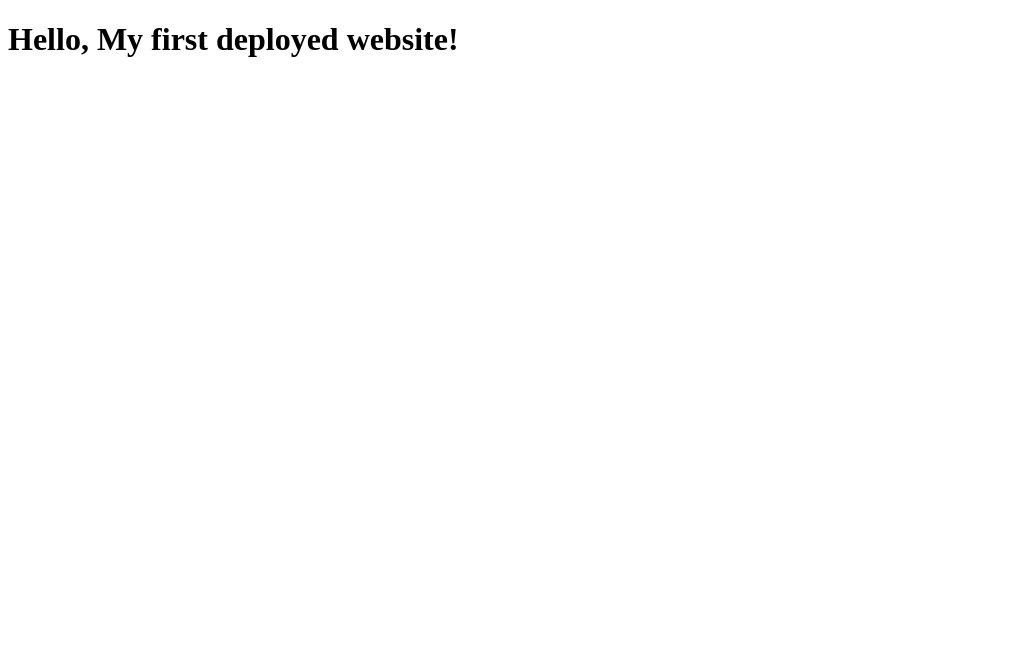
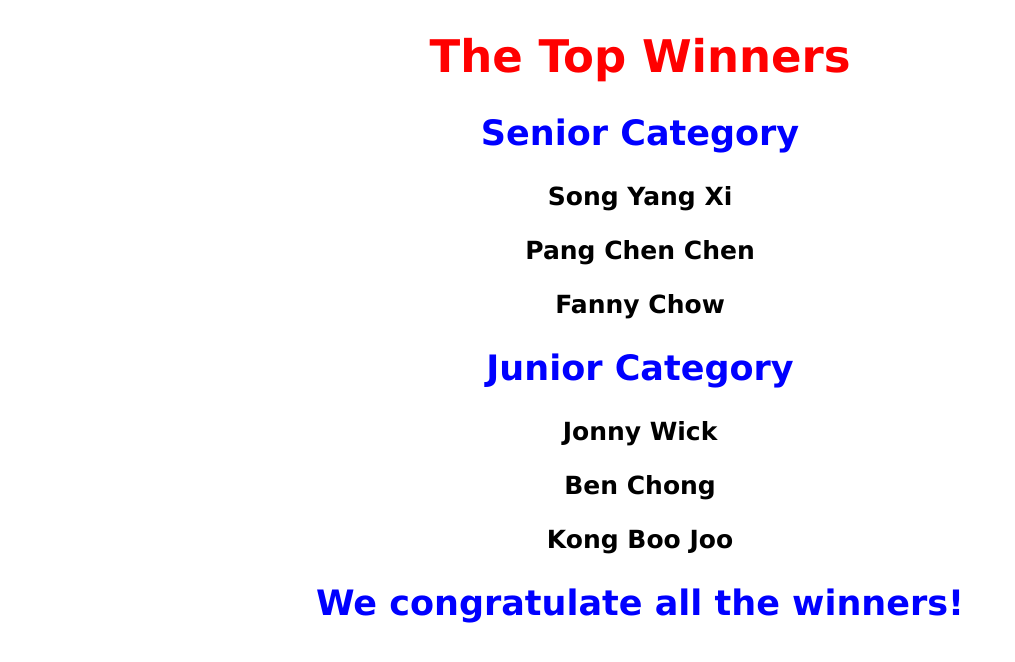
Before and after one commit to JaydenYeoh17/Index.html, a Flask app: page / in a window 1280 px wide. Shown: the top 662 px of the page, without its empty margins (0-1015 px from the left). Run offline with Flask 2, Linux system fonts and the light colour scheme.

Commit message:
Update index.html

```diff
--- a/app/templates/index.html
+++ b/app/templates/index.html
@@ -1,9 +1,42 @@
+
 <!DOCTYPE html>
 <html>
     <head>
+        <style>
+            body {background-color: white;}
+            h1 {
+            text-align:center;
+            color:red;
+            font-family:verdana;
+            font-size:45px;
+        }
+        h2{
+            text-align:center;
+            color:blue;
+            font-family:verdana;
+            font-size:35px;
+        }
+        h3{
+            text-align:center;
+            color:black;
+            font-family:verdana;
+            font-size:25px;
+        }
+        </style>
+
 
     </head>
     <body>
-        <h1>Hello, My first deployed website!</h1>
+        <h1>The Top Winners</h1>
+        <h2>Senior Category</h2>
+        <h3>Song Yang Xi</h3>
+        <h3>Pang Chen Chen</h3>
+        <h3>Fanny Chow</h3>
+        <h2>Junior Category</h2>
+        <h3>Jonny Wick</h3>
+        <h3>Ben Chong</h3>
+        <h3>Kong Boo Joo</h3>
+        <h2>We congratulate all the winners!</h2>
+
     </body>
 </html>
```
